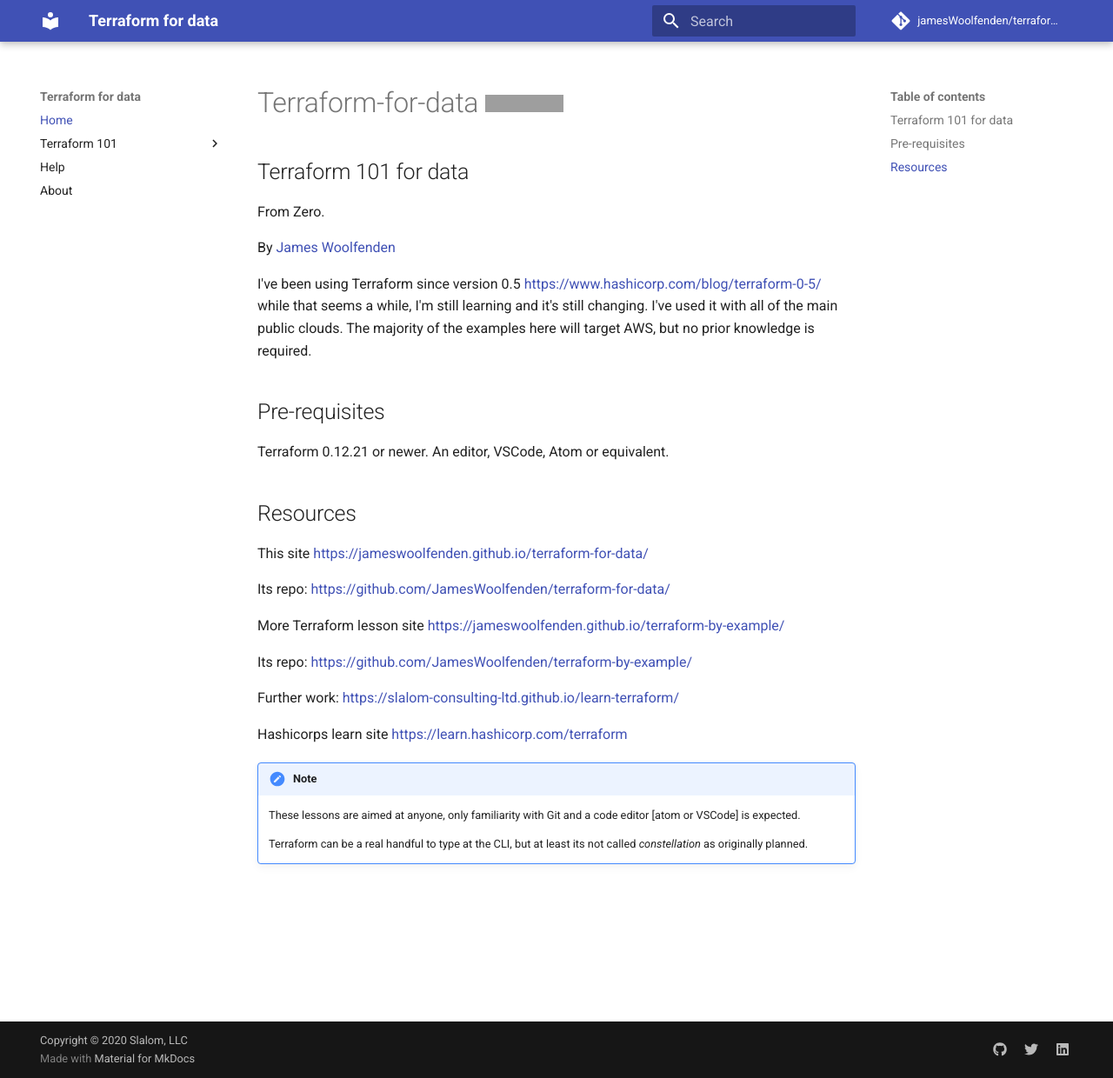
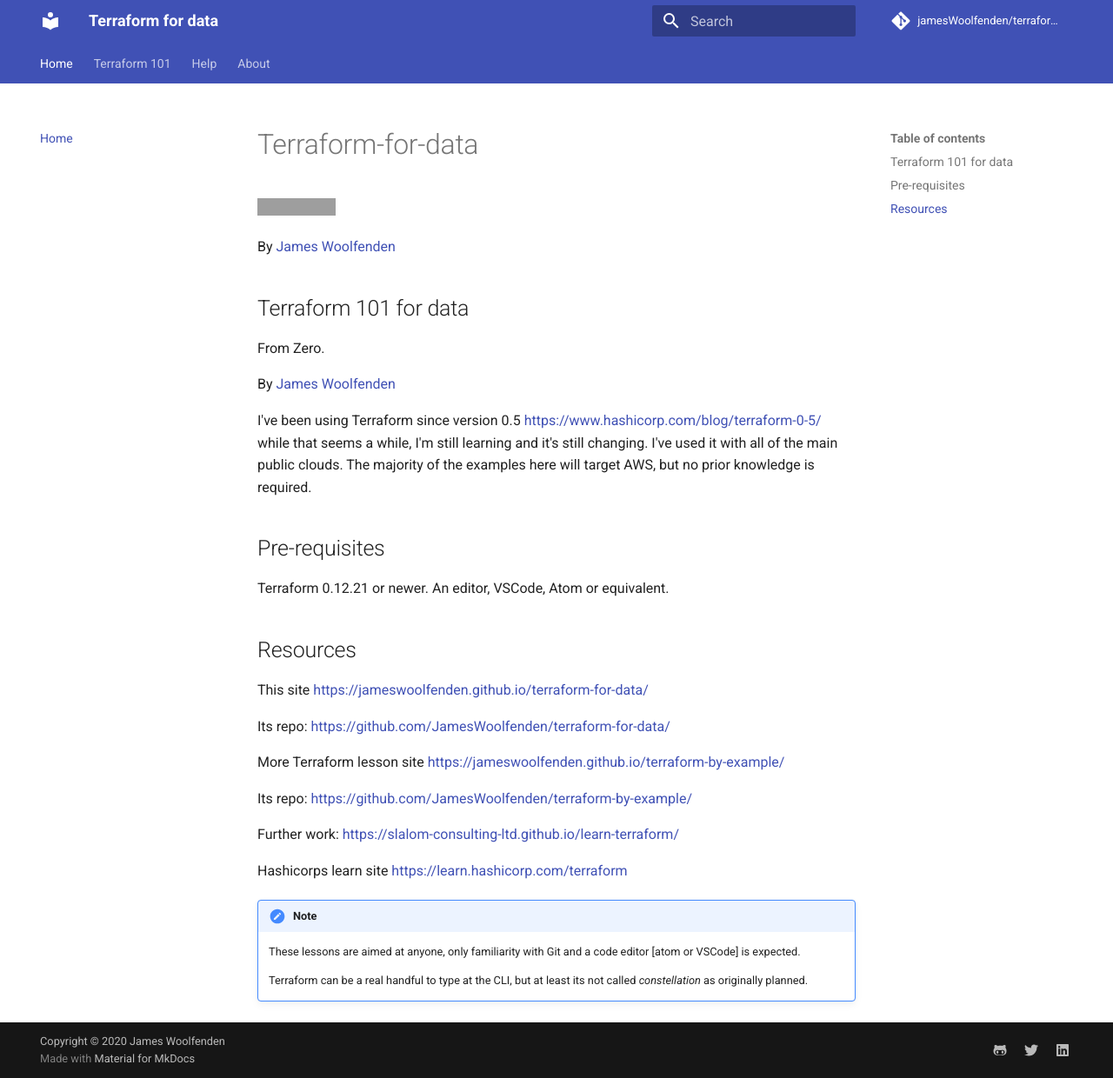
Before and after one commit to JamesWoolfenden/terraform-for-data, an MkDocs documentation site: the page built from docs/index.md, in a window 1280 px wide and 1240 px high. Shown: the whole window at 87% size. Built offline with MkDocs 1.6.1 and Material for MkDocs 9.7.7, drawn with Linux system fonts in a browser that asks for light colours; comment, search, counter and statistics services are not loaded; grey boxes are pictures that could not be loaded.

Commit message:
upgraded mkdocs

```diff
--- a/docs/index.md
+++ b/docs/index.md
@@ -1,5 +1,8 @@
-# Terraform-for-data [![Latest Release](https://img.shields.io/github/v/tag/jameswoolfenden/terraform-for-data.svg)](https://github.com/JamesWoolfenden/terraform-for-data)
+# Terraform-for-data
 
+[![Latest Release](https://img.shields.io/github/v/tag/jameswoolfenden/terraform-for-data.svg)](https://github.com/JamesWoolfenden/terraform-for-data)
+
+By [James Woolfenden](https://www.linkedin.com/in/jameswoolfenden/)
 ## Terraform 101 for data
 
 From Zero.
--- a/mkdocs.yml
+++ b/mkdocs.yml
@@ -15,6 +15,9 @@
   - About: about.md
 theme:
   name: material
+  features:
+    - navigation.tabs
+    - navigation.instant
   favicon: "assets/images/favicon.ico"
 repo_name: "jamesWoolfenden/terraform-for-data"
 repo_url: "https://github.com/jamesWoolfenden/terraform-for-data"
@@ -50,13 +53,13 @@
 extra:
   manifest: "manifest.webmanifest"
   social:
-    - type: "github"
-      link: "https://github.com/slalom-consulting-ltd"
-    - type: "twitter"
-      link: "https://twitter.com/slalom"
-    - type: "linkedin"
-      link: "https://linkedin.com/company/slalom-consulting/"
+    - icon: fontawesome/brands/github-alt
+      link: "https://github.com/jameswoolfenden"
+    - icon: fontawesome/brands/twitter
+      link: "https://twitter.com/JimWoolfenden"
+    - icon: fontawesome/brands/linkedin
+      link: "https://www.linkedin.com/in/jameswoolfenden/"
 
 # Copyright
-copyright: "Copyright &copy; 2020 Slalom, LLC"
+copyright: "Copyright &copy; 2020 James Woolfenden"
 site_author: "James Woolfenden"
```
Also changed, not shown: .pre-reqs.txt.
